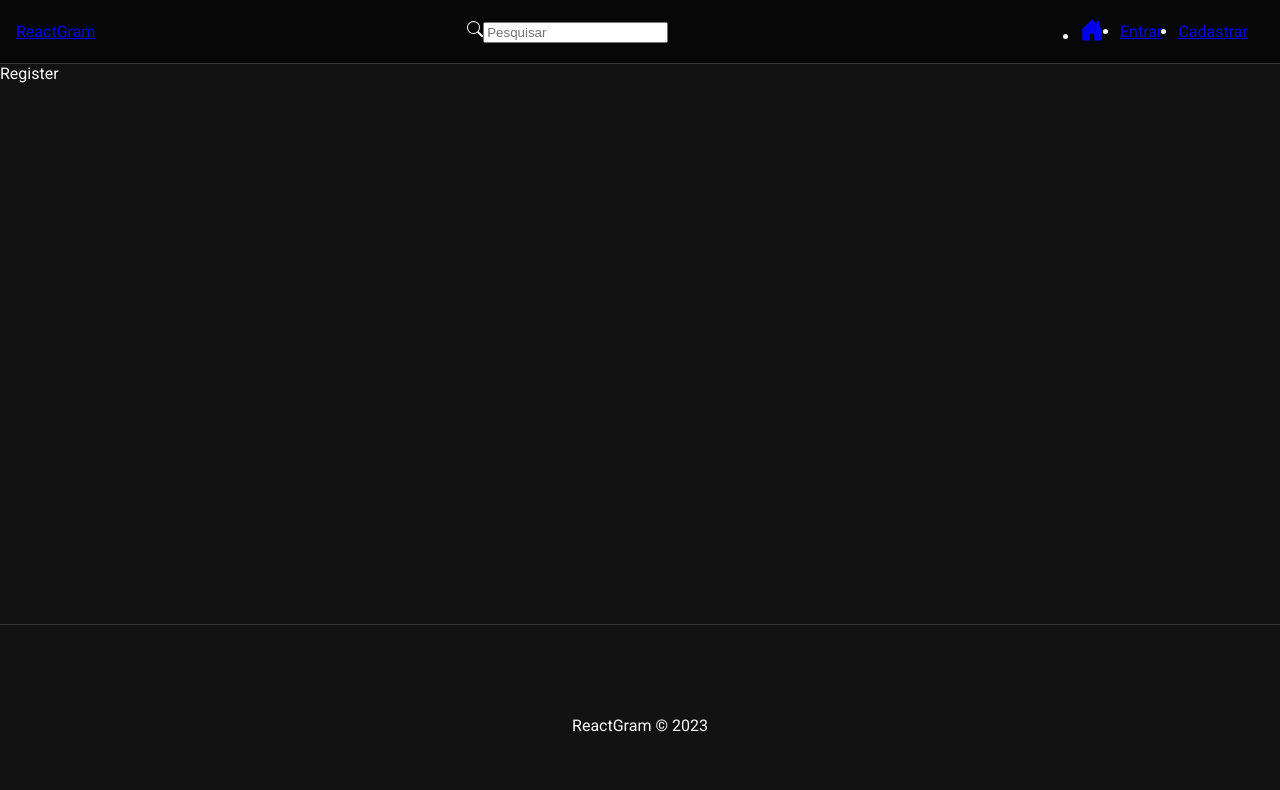
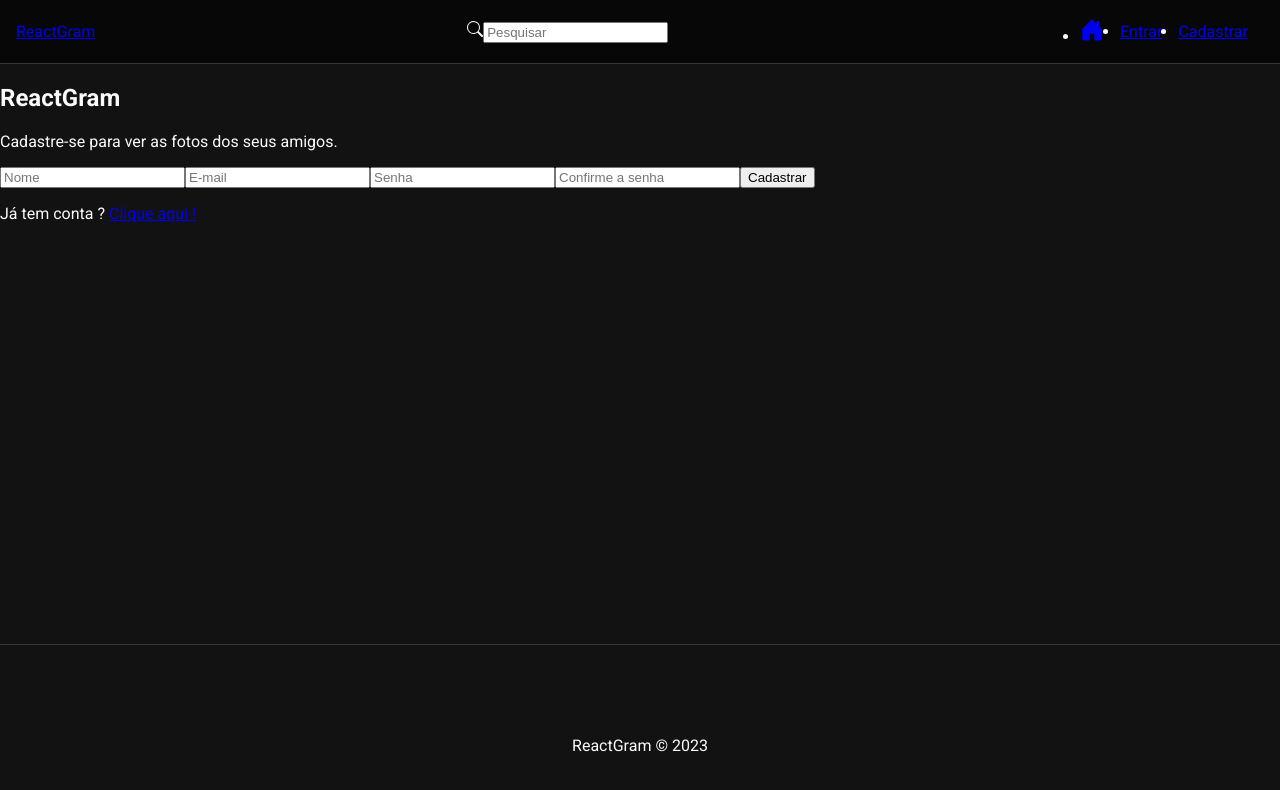
Before and after one commit to kaiotcp1/react-gram, a React (Create React App) app in the folder frontend/: page /register in a window 1280 px wide. Shown: the top 790 px of the page. Built offline with nearby package versions, Linux system fonts and the light colour scheme; the HTML template or start-up script is replaced by a standard one.

Commit message:
Criando formulário de cadastro

```diff
--- a/frontend/src/pages/Auth/Register.js
+++ b/frontend/src/pages/Auth/Register.js
@@ -1,9 +1,35 @@
 import React from 'react'
 import './Auth.css'
 
+// components
+import { Link } from 'react-router-dom';
+
+// Hooks
+import { useState, useEffect } from 'react';
+
 const Register = () => {
+
+  const handleSubmit = (e) => {
+    e.preventDefault();
+  }
+
+
+
   return (
-    <div>Register</div>
+    <div>
+      <h2>ReactGram</h2>
+      <p className="subtitle">Cadastre-se para ver as fotos dos seus amigos.</p>
+      <form onSubmit={handleSubmit}>
+        <input type="text" placeholder='Nome' />
+        <input type="email" placeholder='E-mail' />
+        <input type="password" placeholder='Senha' />
+        <input type="password" placeholder='Confirme a senha' />
+        <input type="submit" value="Cadastrar" />
+      </form>
+      <p>
+        Já tem conta ? <Link to="/login">Clique aqui !</Link>
+      </p>
+    </div>
   )
 }
 
```
